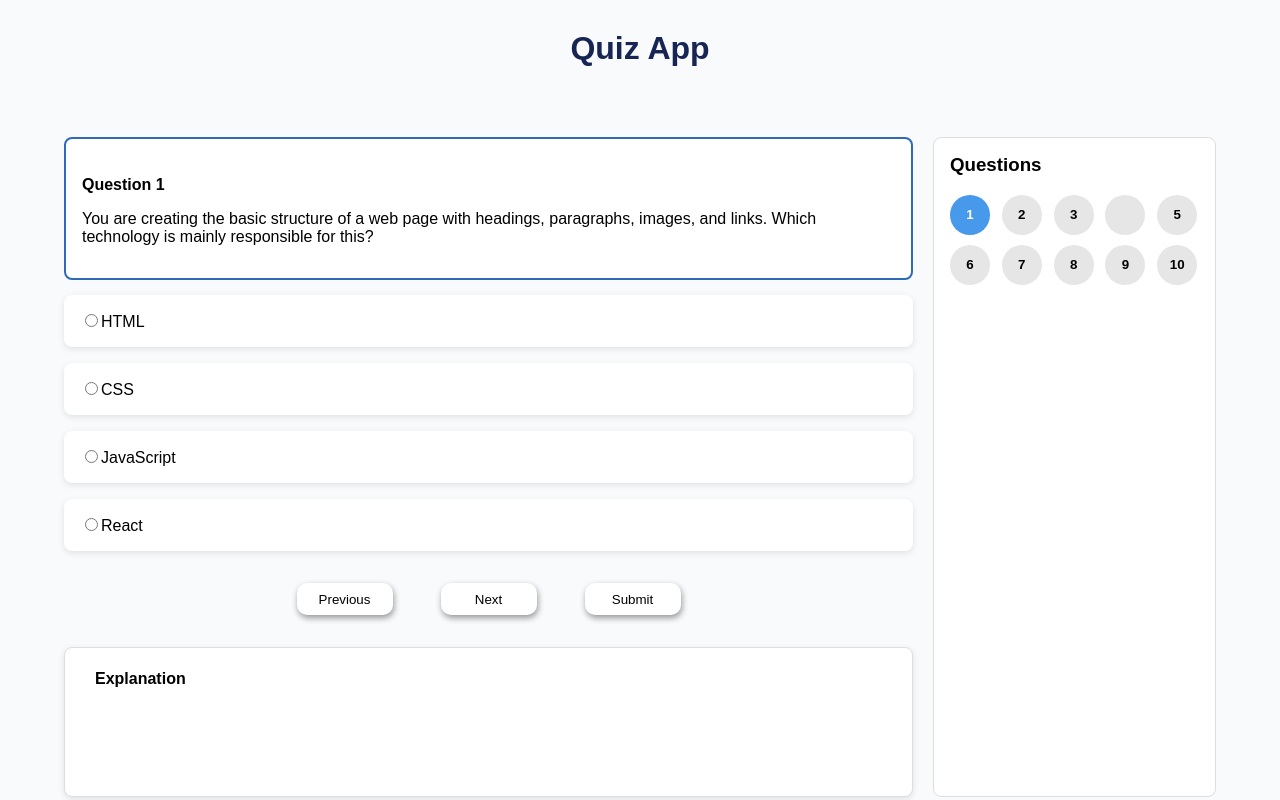
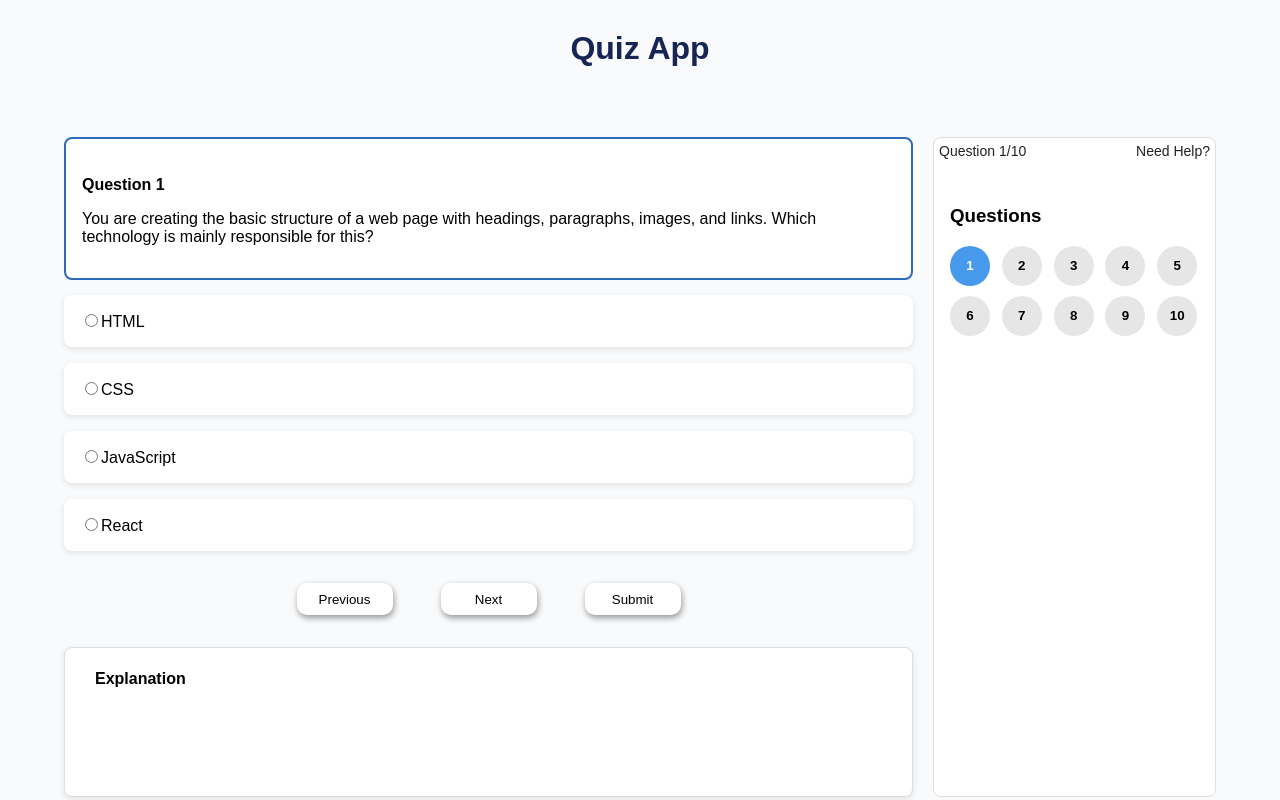
Before and after one commit to mpano04/quiz-app, a React (Vite) app: page / in a window 1280 px wide. Built offline with nearby package versions, Linux system fonts and the light colour scheme.

Commit message:
Add question counter and help section

```diff
--- a/src/App.css
+++ b/src/App.css
@@ -22,6 +22,7 @@ body {
     border-radius: 8px;
     min-height: 500px;
     background-color: hsl(0, 0%, 100%);
+
 }
 
 .quiz-content{
@@ -60,6 +61,28 @@ body {
     cursor: pointer;
 }
 
+.sidebar-top {
+    display: flex;
+    justify-content: space-between;
+    align-items: center;
+    margin-bottom: 25px;
+}
+
+.qtn-progress{
+    margin: 5px;
+    font-size: 14px;
+    font-weight: 500;
+    color: #222;
+}
+
+.need-help{
+    font-size: 14px;
+    font-weight: 500;
+    color: #222;
+    cursor: pointer;
+    margin-right: 5px;
+}
+
 
 
 @media (max-width: 768px) {
--- a/src/App.jsx
+++ b/src/App.jsx
@@ -83,6 +83,16 @@ function App() {
 
                 <aside className='quiz-sidebar'>
 
+                    <div className="sidebar-top">
+                        <div className="qtn-progress">
+                           Question {currentQuestion + 1}/{questions.length}
+                        </div>
+
+                        <div className="need-help">
+                           Need Help?
+                        </div>
+                    </div>
+
                     <QuestionNavigation
                         questions={questions}
                         answers={answers}
--- a/src/data/questions.json
+++ b/src/data/questions.json
@@ -45,8 +45,8 @@
   },
 
   {
-   " id": 4,
-   " question":
+   "id": 4,
+   "question":
       "Which statement best describes React?",
     "options": [
       "A JavaScript library for building user interfaces",
```
